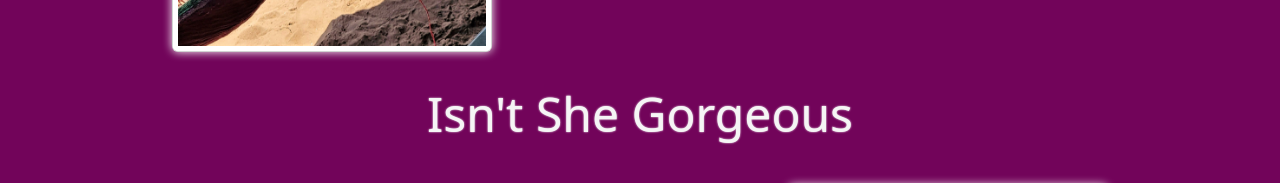
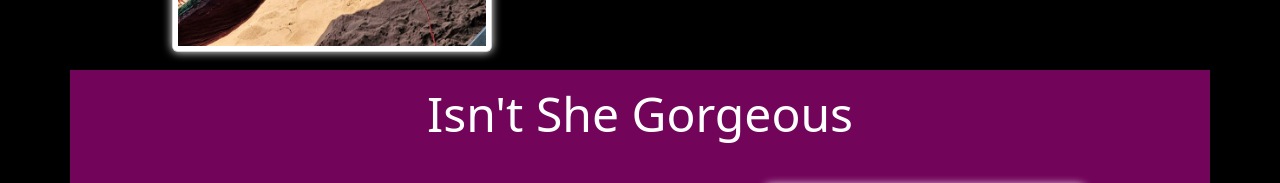
Before and after one commit to TheDecoder007/Online_Shrine_Template, a React (Create React App) app: page / in a window 1280 px wide. Shown: the part 2181-2364 px from the top of the page. Built offline with nearby package versions, Linux system fonts and the light colour scheme.

Commit message:
styling changes

```diff
--- a/src/assets/index.css
+++ b/src/assets/index.css
@@ -6,7 +6,7 @@
 
 
 .mainContainer {
-    background-color: var(--primary);
+    background-color: black;
     height: 100%;
     padding: 0px;
     text-align: -webkit-center;
@@ -14,8 +14,9 @@
 
 .sectionHead {
     font-size: xxx-large;
-    text-shadow: 0 0 2px white;
-    color: whitesmoke;
+    text-shadow: 0 0 4px red;
+    color: red;
+    padding: 15px;
     /* padding-bottom: 15px; */
     /* border-bottom: 2px solid whitesmoke; */
     /* margin-top: 30px; */
--- a/src/components/Projects/index.js
+++ b/src/components/Projects/index.js
@@ -28,7 +28,7 @@ function Projects() {
         </Row>
       </Container>
 
-      <Container fluid className="projectCont" id="projects">
+      <Container fluid className="projectCont2" id="projects">
         <Row className="CardRow">
           <Col className="col1">
             <Card className="card">
@@ -75,12 +75,15 @@ function Projects() {
             </Card>
           </Col>
         </Row>
+        </Container>
+
+<Container  className="container1">
 
         <Row>
-          <h3 className="text-center sectionHead">Isn't She Gorgeous</h3>
+          <h3 className="text-center sectionHead1">Isn't She Gorgeous</h3>
         </Row>
 
-        <Row className="CardRow">
+        <Row className="CardRow1">
           <Col className="col1">
             <Card className="card">
               <Card.Img
@@ -99,7 +102,7 @@ function Projects() {
           </Col>
         </Row>
 
-        <Row className="CardRow">
+        <Row className="CardRow1">
           <Col className="col1">
             <Card>
               <Card.Img
@@ -125,6 +128,9 @@ function Projects() {
             </Card>
           </Col>
               </Row>
+  </Container>
+
+  <Container fluid>
 
           <Row>
             <h3 className="text-center sectionHead">She's Funny too</h3>
@@ -202,11 +208,13 @@ function Projects() {
           </Col>
         </Row>
 
+<Container fluid className="container1">
+
         <Row>
-          <h3 className="text-center sectionHead">Mix & Match</h3>
+          <h3 className="text-center sectionHead1">She's Got It All</h3>
         </Row>
 
-        <Row className="CardRow">
+        <Row className="CardRow1">
           <Col className="col1">
             <Card className="card">
               <Card.Img
@@ -256,6 +264,7 @@ function Projects() {
         </Row>
                   </Container>
       </Container>
+    </Container>
   );
 }
 
--- a/src/components/Projects/style.css
+++ b/src/components/Projects/style.css
@@ -3,6 +3,16 @@
     padding-left: 5px;
     padding-right: 5px;
     /* height: 100%; */
+    background-color: black;
+    color: red;
+}
+
+.projectCont2 {
+    padding-left: 5px;
+    padding-right: 5px;
+    /* height: 100%; */
+    background-color: black;
+
 }
 
 .images {
@@ -58,13 +68,13 @@
     margin-top: 20px;
     /* border-radius: 15px; */
     border: 10px solid black;
-    box-shadow: 0 0 10px white;
+    box-shadow: 0 0 20px red;
     height: 40rem;
     width: 40rem;
 }
 
 .cardSolo:hover {
-    box-shadow: 0 0 40px white;
+    box-shadow: 0 0 40px red;
     width: 41rem;
 }
 
@@ -76,6 +86,30 @@
     border-radius: 10px;
 }
 
-.sectionHead {
+.sectionHead1 {
     padding: 15px;
+    background-color: var(--primary);
+    font-size: xxx-large;
+    color: white;
 }
+
+.CardRow1 {
+    text-align: -webkit-center;
+    margin-left: 10px;
+    margin-right: 10px;
+    display: flex;
+    justify-content: center;
+    align-items: center;
+    margin: 3px;
+    background-color: var(--primary);
+
+}
+
+.container1 {
+padding: 0px;
+padding-left: none;
+padding-right: none;
+margin: none;
+background-color: var(--primary);
+
+}
```
Lines whose indentation alone changed are shown as unchanged.
